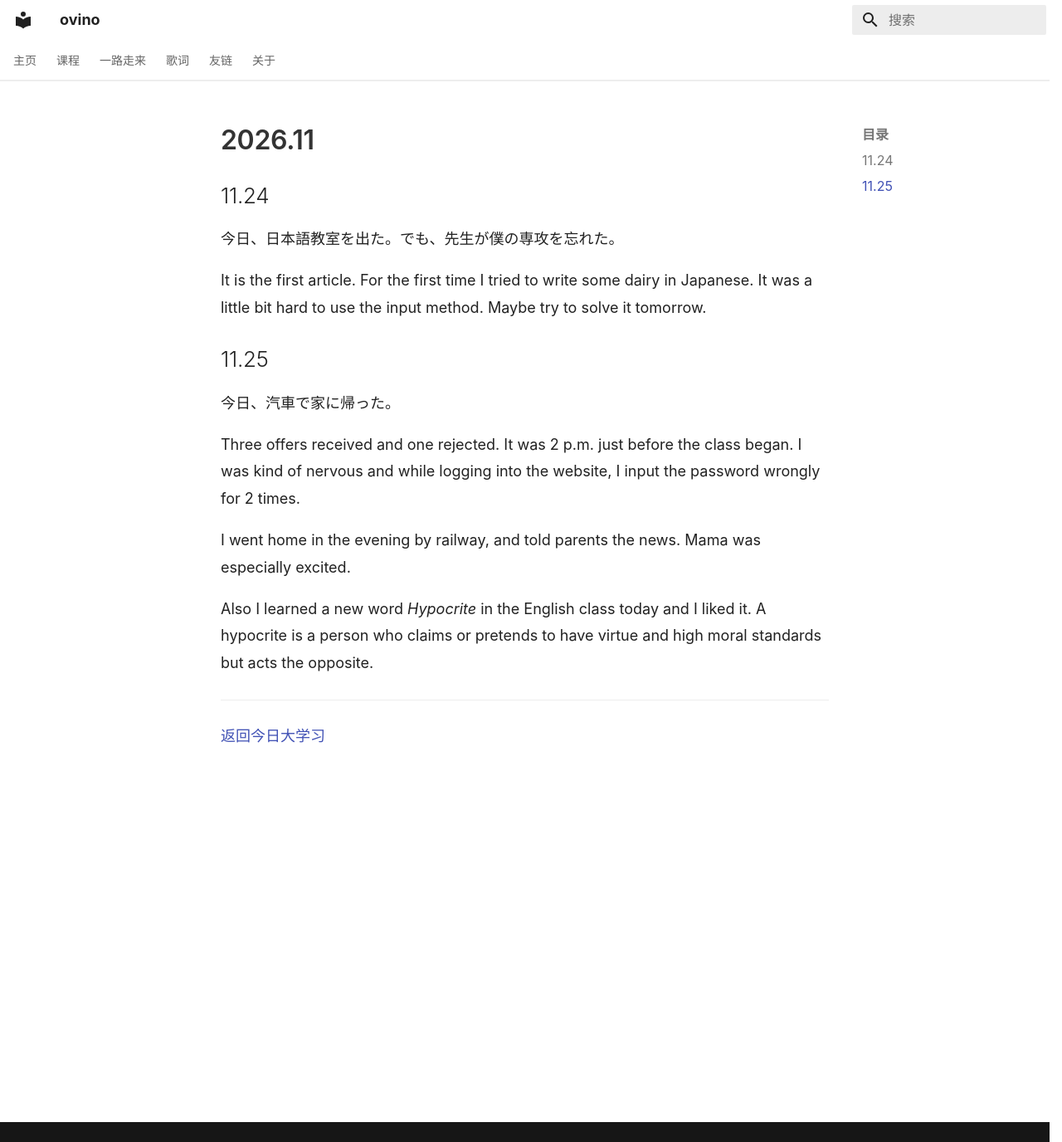
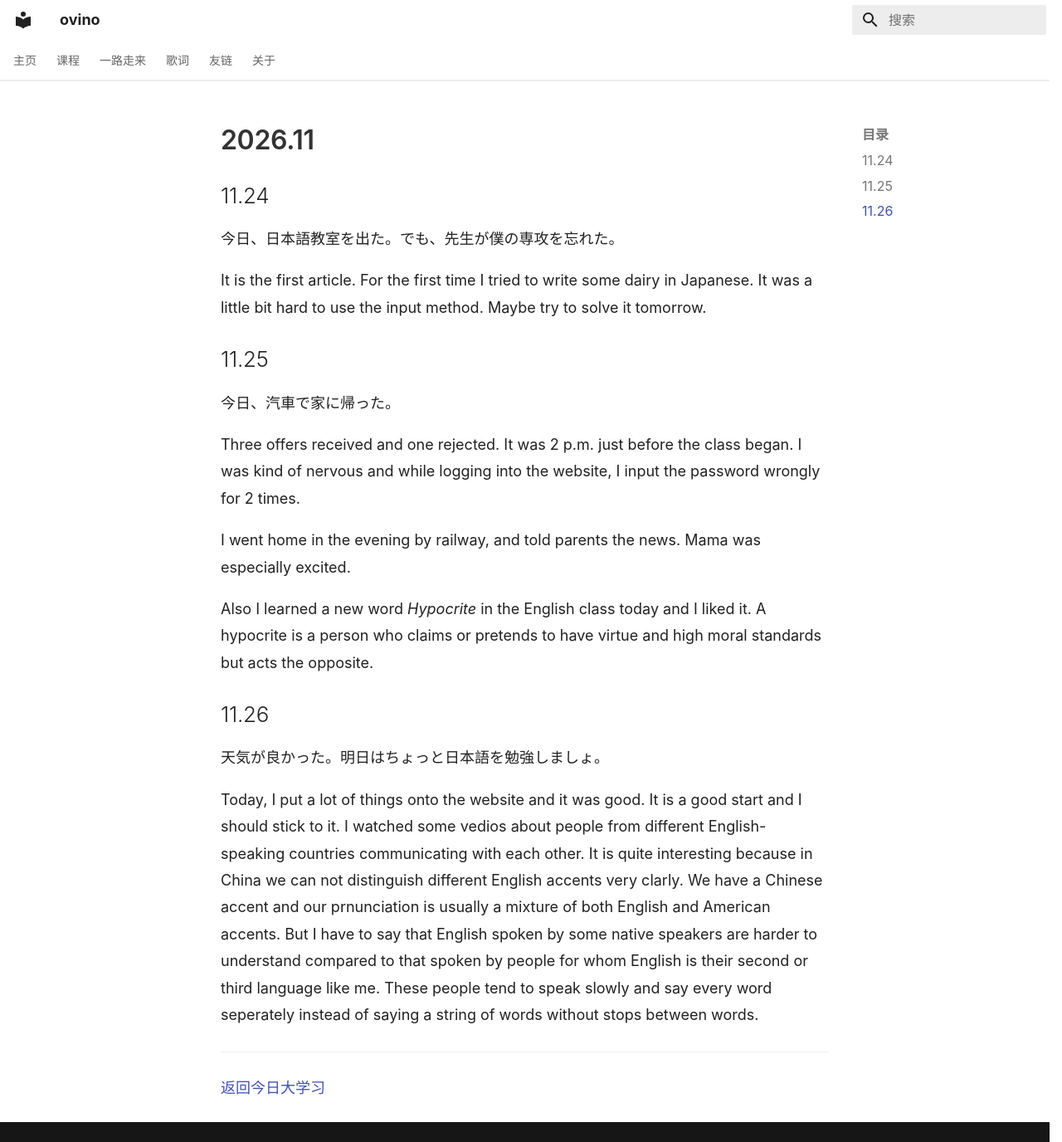
Before and after one commit to ovinophobia/ovinophobia.github.io, an MkDocs documentation site: the page built from docs/journey/study/2026-11.md, in a window 1280 px wide and 1376 px high. Shown: the whole window at 83% size. Built offline with MkDocs 1.6.1 and Material for MkDocs 9.7.7, drawn with Linux system fonts in a browser that asks for light colours.

Commit message:
daily update

```diff
--- a/docs/journey/study/2026-11.md
+++ b/docs/journey/study/2026-11.md
@@ -16,6 +16,13 @@ I went home in the evening by railway, and told parents the news. Mama was espec
 
 Also I learned a new word *Hypocrite* in the English class today and I liked it. A hypocrite is a person who claims or pretends to have virtue and high moral standards but acts the opposite.
 
+## 11.26
+
+天気が良かった。明日はちょっと日本語を勉強しましょ。
+
+Today, I put a lot of things onto the website and it was good. It is a good start and I should stick to it. I watched some vedios about people from different English-speaking countries communicating with each other. It is quite interesting because in China we can not distinguish different English accents very clarly. We have a Chinese accent and our prnunciation is usually a mixture of both English and American accents. But I have to say that English spoken by some native speakers are harder to understand compared to that spoken by people for whom English is their second or third language like me. These people tend to speak slowly and say every word seperately instead of saying a string of words without stops between words.
+
+
 ---
 
 [返回今日大学习](index.md)
```
